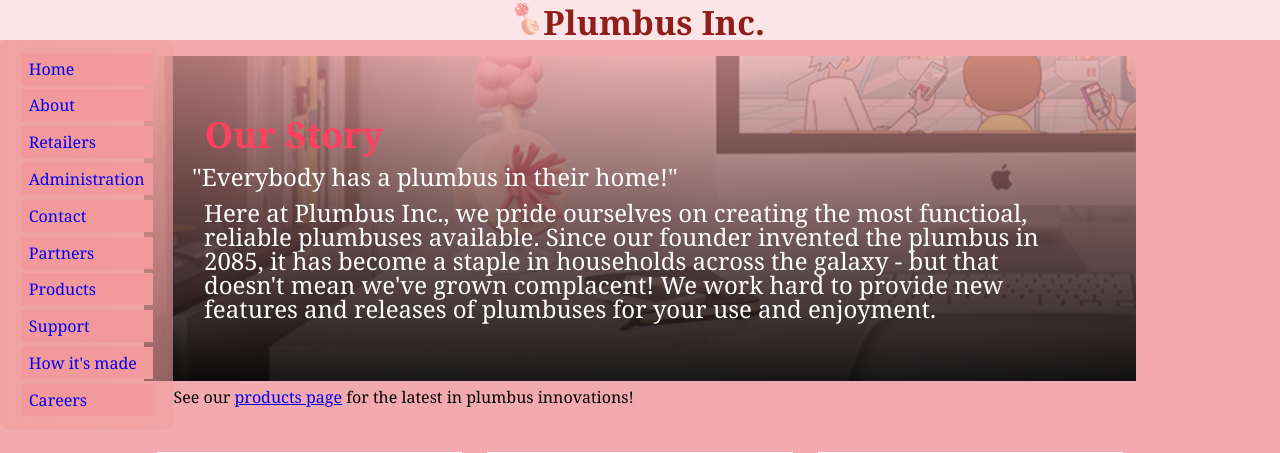
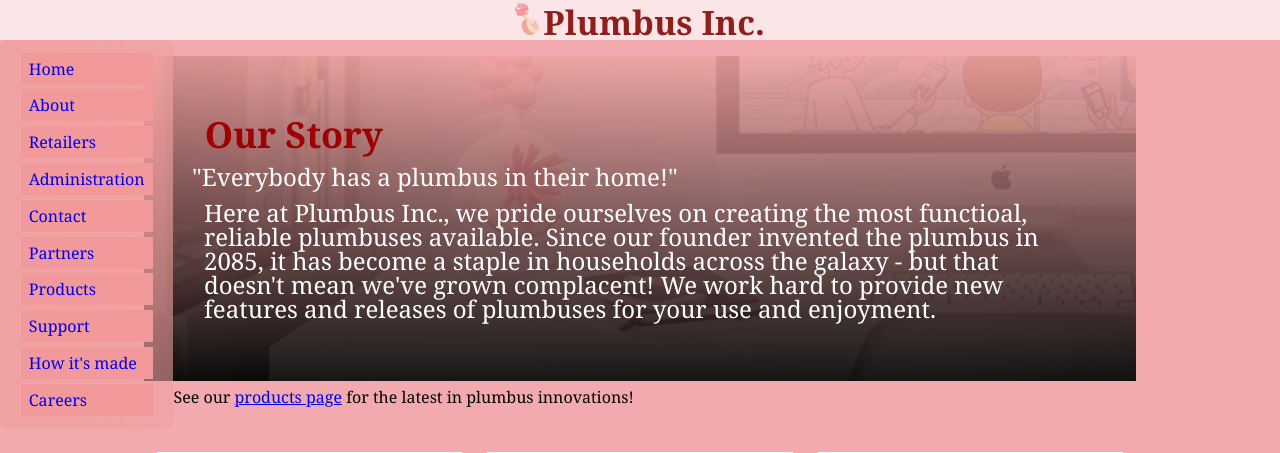
Before and after one commit to dvicklund/csci, a PHP site: page / in a window 1280 px wide. Shown: the top 453 px of the page. Run offline with PHP 8.4, Linux system fonts and the light colour scheme.

Commit message:
darker reds

```diff
--- a/style.css
+++ b/style.css
@@ -144,7 +144,7 @@ footer {
   padding: 2em;
   font-size: 1.5em;
   color: white;
-  background-image: linear-gradient(rgba(240, 160, 160, 0.7), rgba(0,0,0,0.9)), url("images/plumbusDesk.jpg");
+  background-image: linear-gradient(rgba(240, 160, 160, 0.9), rgba(0,0,0,0.9)), url("images/plumbusDesk.jpg");
   background-position: 0% 70%;
   background-repeat: no-repeat;
   background-size: cover;
@@ -152,7 +152,7 @@ footer {
 }
 
 .plumbusSplash h2 {
-  color: #ff4060;
+  color: #a00000;
   margin: 1vw;
 }
 
```
